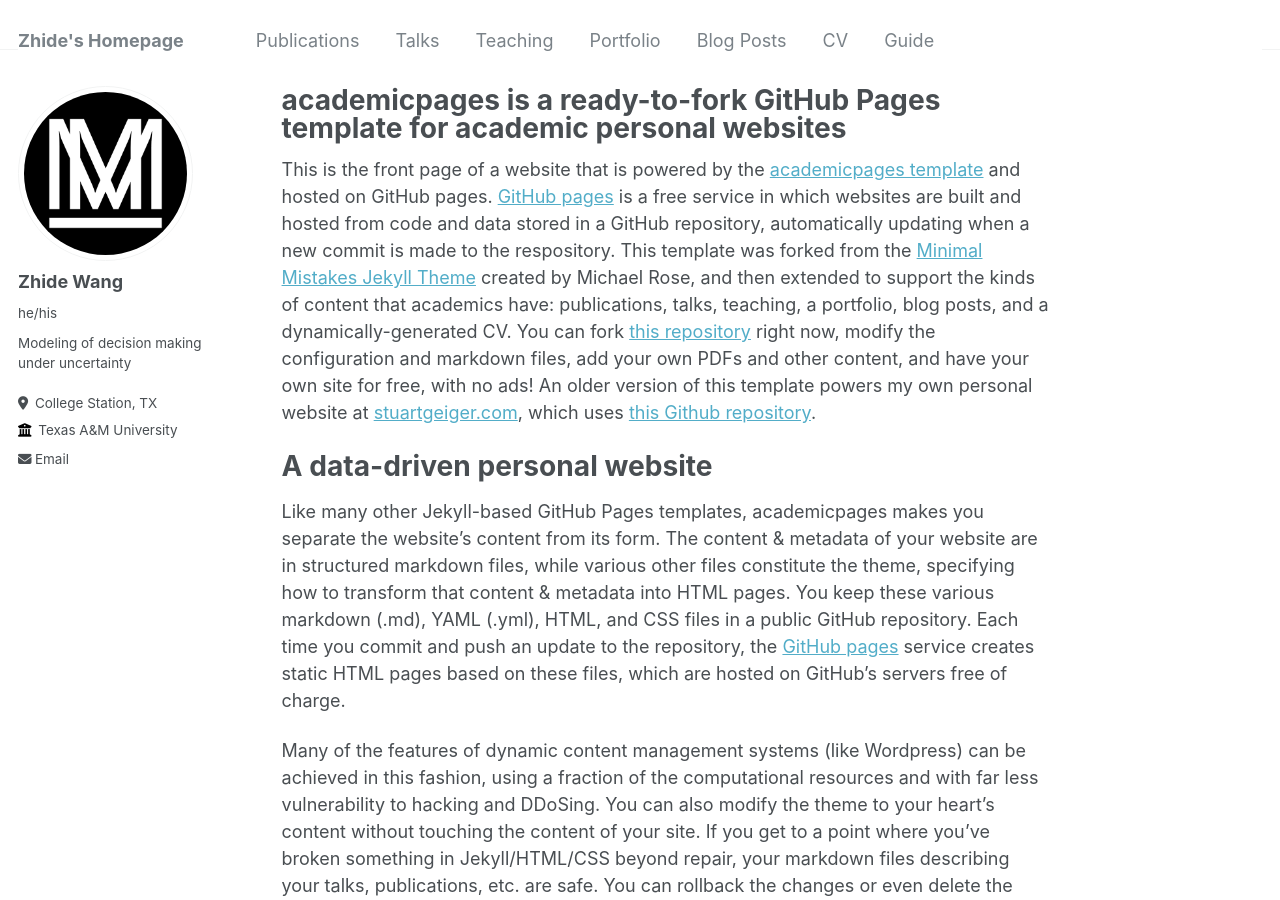
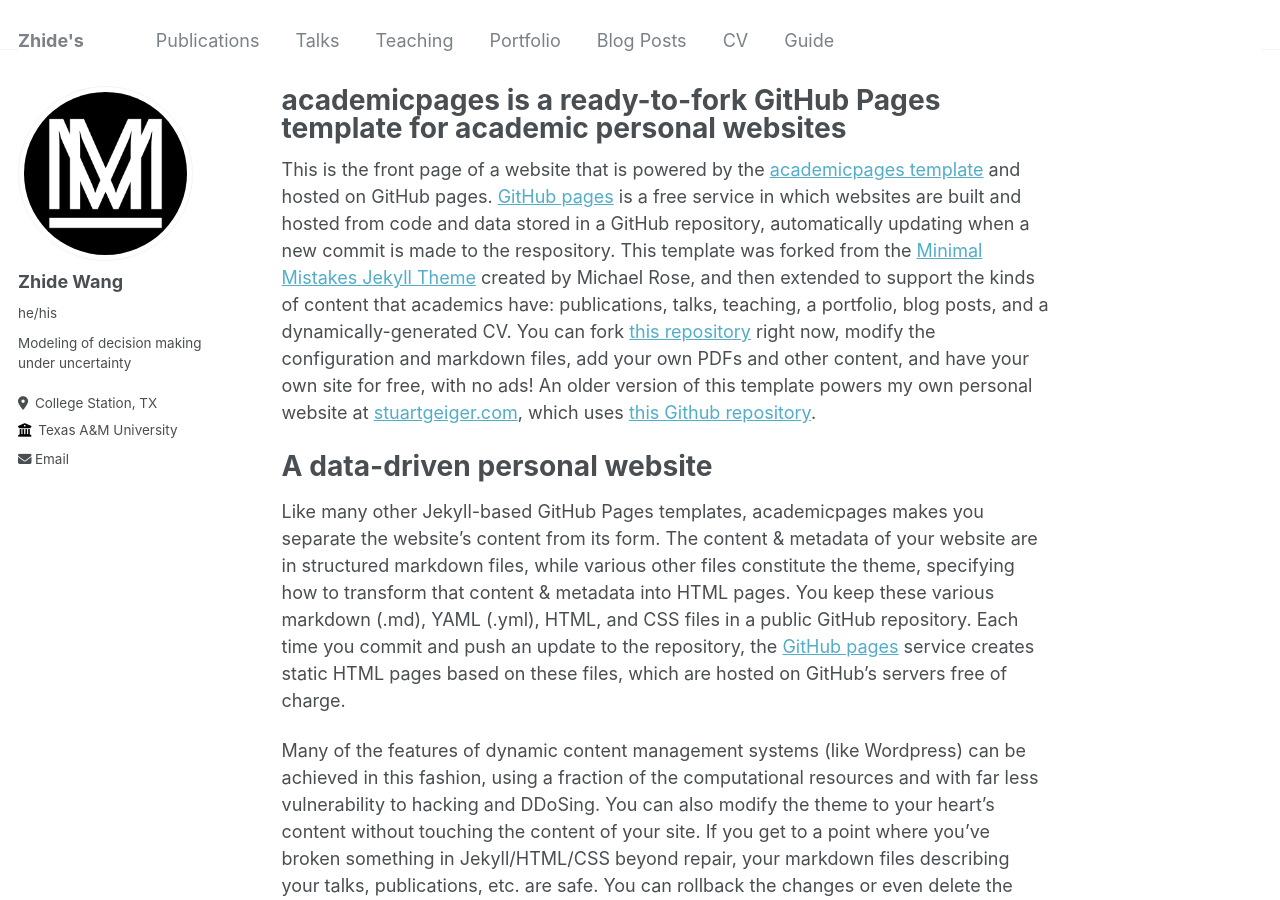
Before and after one commit to WANGZHIDE93429/WANGZHIDE93429.github.io, a Jekyll site: the page built from _pages/about.md, in a window 1280 px wide and 900 px high. Built offline with Jekyll 4.4.1, drawn with Linux system fonts in a browser that asks for light colours.

Commit message:
Update _config.yml

```diff
--- a/_config.yml
+++ b/_config.yml
@@ -8,7 +8,7 @@
 
 # Basic Site Settings
 locale                   : "en-US"
-title                    : "Zhide's Homepage"
+title                    : "Zhide's"
 title_separator          : "-"
 name                     : &name "Zhide Wang"
 description              : &description "personal description"
```
